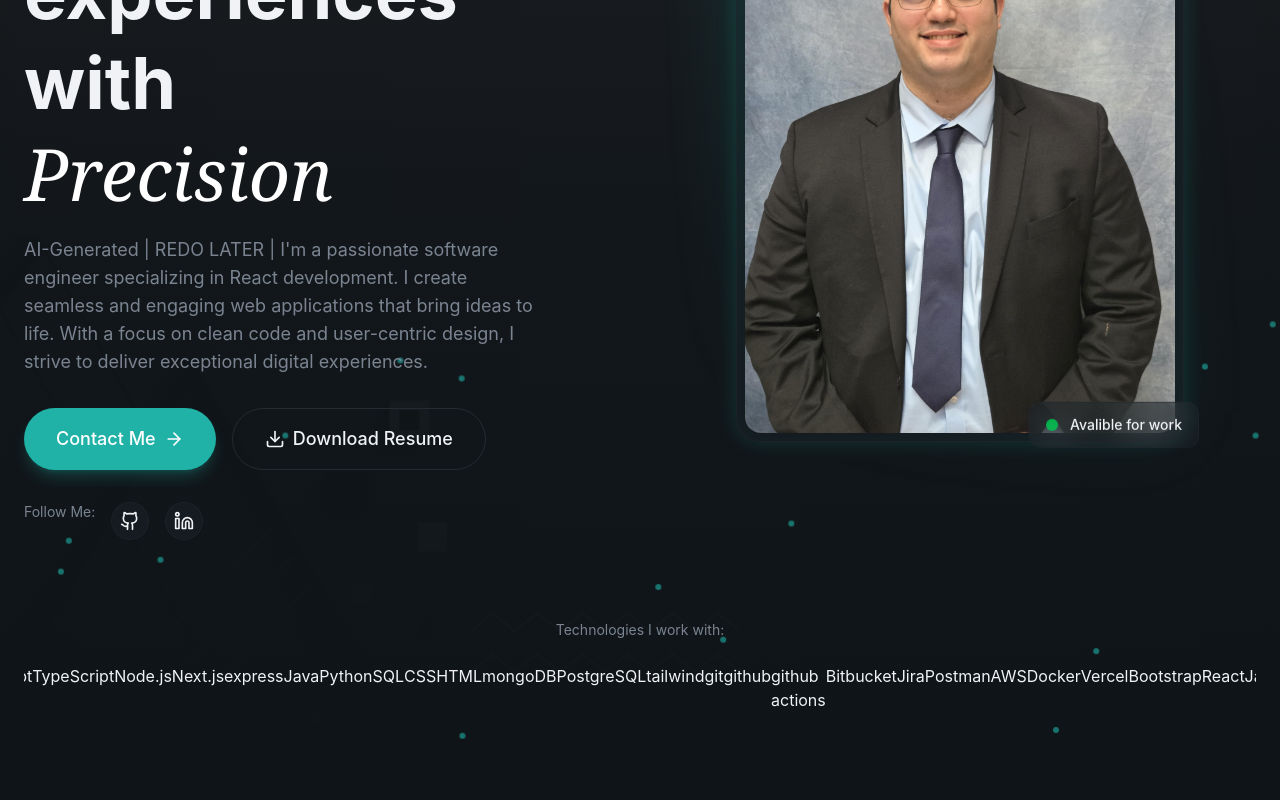
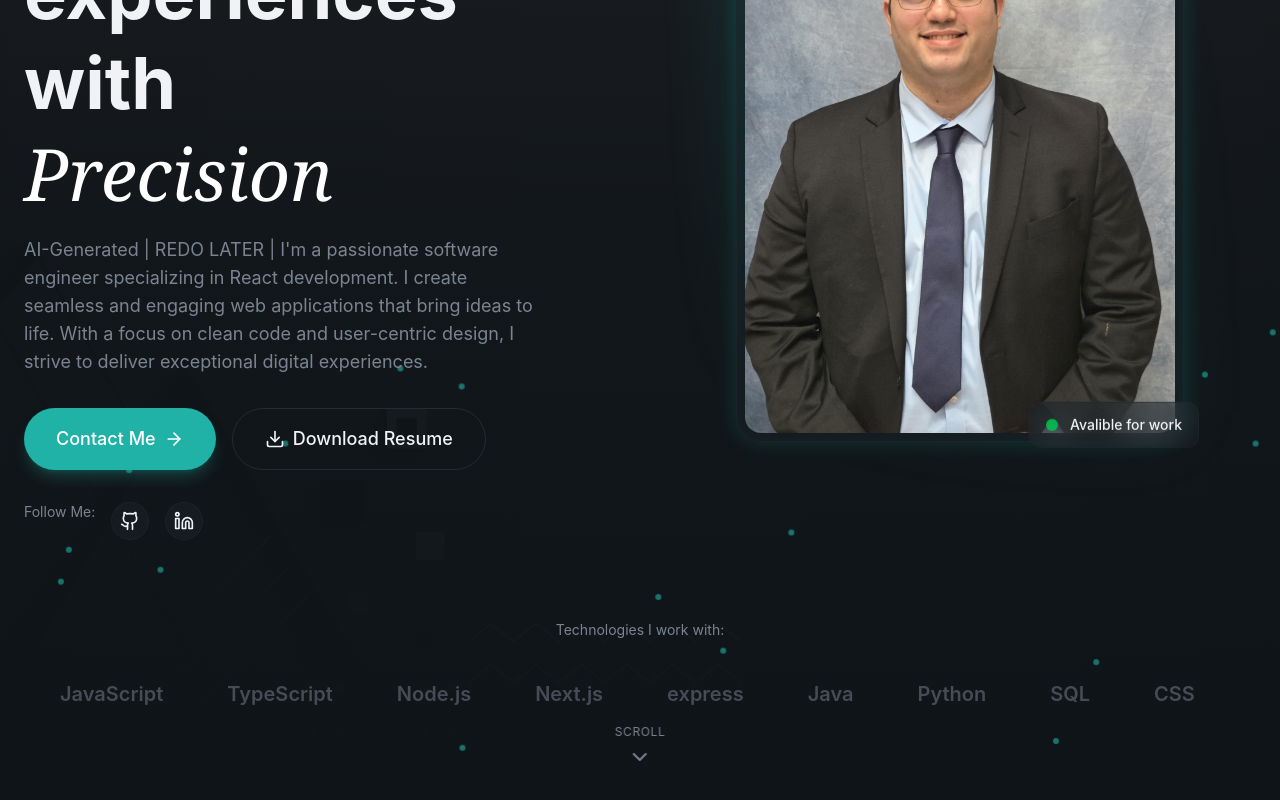
Before and after one commit to MoeF159/Portfolio, a React (Vite) app: page / in a window 1280 px wide. Shown: the part 340-1140 px from the top of the page. Built offline with nearby package versions, Linux system fonts and the light colour scheme.

Commit message:
Update Hero.jsx
added spacing and styling for skills section.

added a ChevronDown icon for scrolling down to About section

```diff
--- a/src/sections/Hero.jsx
+++ b/src/sections/Hero.jsx
@@ -1,6 +1,6 @@
 import { Button } from "@/components/Button";
 import { AnimatedBorderButton } from "@/components/AnimatedBorderButton";
-import { ArrowRight, Github, Linkedin } from "lucide-react";
+import { ArrowRight, Github, Linkedin, ChevronDown } from "lucide-react";
 
 const skills = [
     "React",
@@ -164,14 +164,28 @@
             <div className="relative overflow-hidden">
                 <div className="flex animate-marquee">
                     {[...skills, ...skills,].map((skill, index) => (
-                        <div key={index}>
-                            <span>{skill}</span>
+                        <div key={index} className="flex-shrink-0 px-8 py-4">
+                            <span className="text-xl font-semibold text-muted-foreground/50 hover:text-muted-foreground transition-colors">
+                            {skill}
+                            </span>
                         </div>
                     ))}
                 </div>
             </div>
         </div>
     </div>
+
+    <div className="absolute bottom-8 left-1/2 -translate-x-1/2
+    animate-fade-in animation-delay-800">
+        <a
+        href="#about"
+        className="flex flex-col items-center gap-2 text-muted-foreground hover:text-primary"
+        >
+            <span className="text-xs uppercase tracking-wider">Scroll</span>
+            <ChevronDown className="w-6 h-6 animate-bounce"/>
+        </a>
+    </div>
+
     </section>
     );
-}
+};
```
